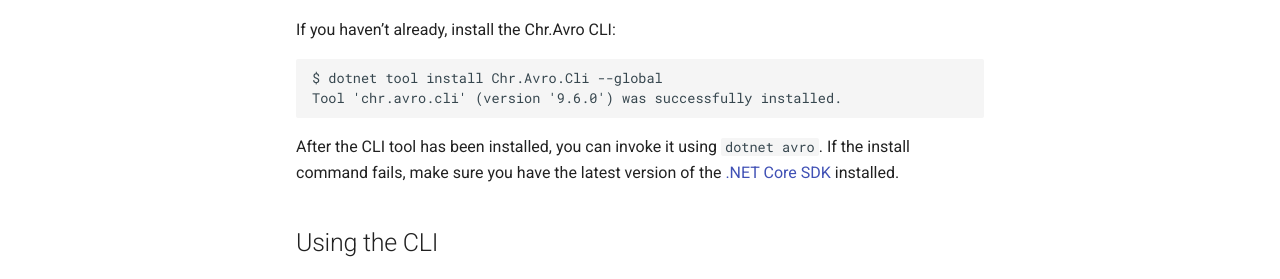
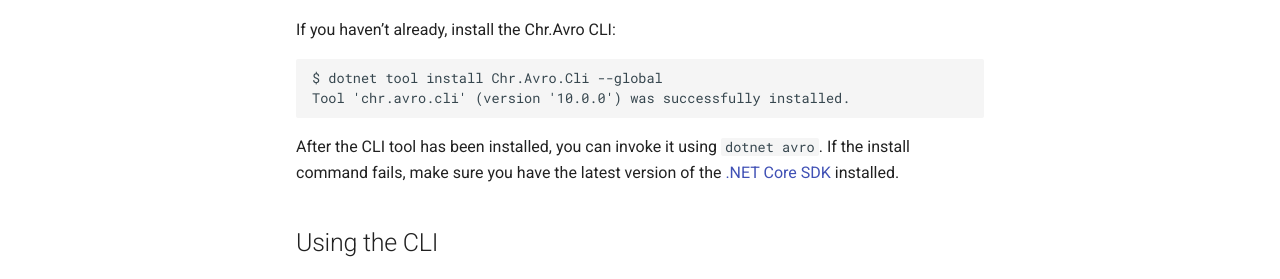
Before and after one commit to ch-robinson/dotnet-avro, an MkDocs documentation site: the page built from docs/guides/cli-generate.md, in a window 1280 px wide and 1245 px high. Shown: the part 378-657 px from the top of the window. Built offline with MkDocs 1.6.1 and Material for MkDocs 9.7.7, drawn with Linux system fonts in a browser that asks for light colours; comment, search, counter and statistics services are not loaded.

Commit message:
Release 10.0.0

````diff
--- a/docs/guides/cli-generate.md
+++ b/docs/guides/cli-generate.md
@@ -6,7 +6,7 @@ If you haven’t already, install the Chr.Avro CLI:
 
 ```
 $ dotnet tool install Chr.Avro.Cli --global
-Tool 'chr.avro.cli' (version '9.6.0') was successfully installed.
+Tool 'chr.avro.cli' (version '10.0.0') was successfully installed.
 ```
 
 After the CLI tool has been installed, you can invoke it using `dotnet avro`. If the install command fails, make sure you have the latest version of the [.NET Core SDK](https://dotnet.microsoft.com/download) installed.
````
Also changed, not shown: README.md (+2 -2 lines), docs/guides/cli-create.md (+1 -1 lines), docs/guides/kafka.md (+1 -1 lines), 3 other files.
